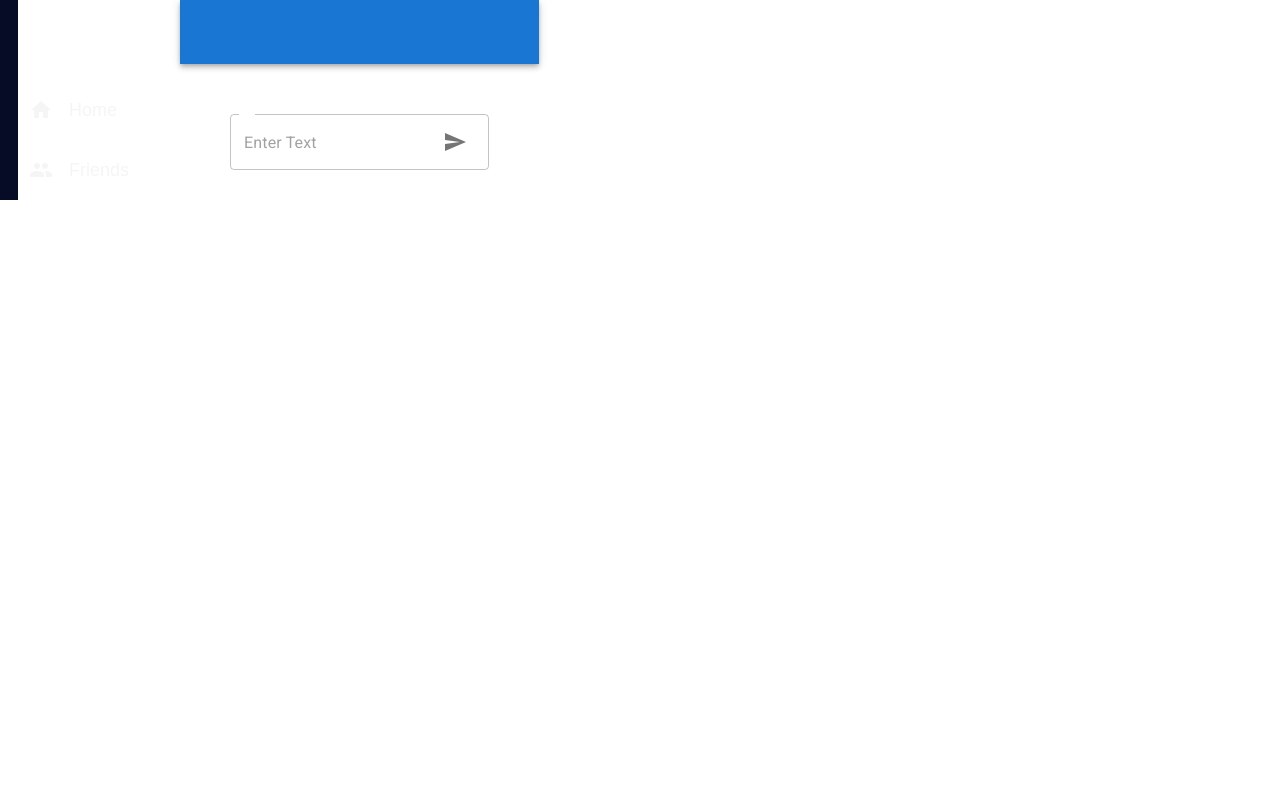
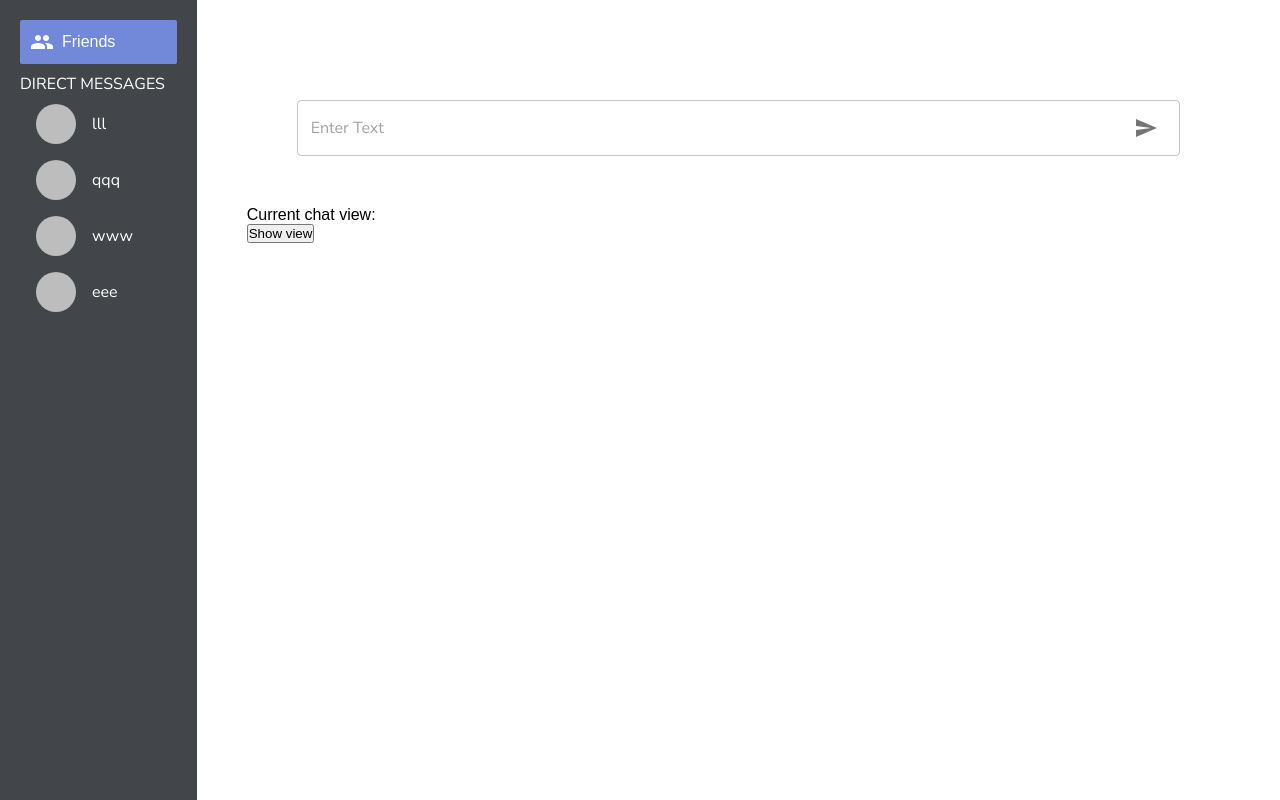
Before and after one commit to KevinBui33/Discord-for-Coders, a React (Create React App) app in the folder client/: page /dashboard in a window 1280 px wide. Built offline with nearby package versions, Linux system fonts and the light colour scheme; no server answers; sample sign-in values are in the browser's storage.

Commit message:
WIP - dashboard

```diff
--- a/client/src/App.js
+++ b/client/src/App.js
@@ -6,12 +6,31 @@ import Chat from "./Components/Chat/Chat";
 import { SocketProvider } from "./Context/SocketProvider";
 import RequireAuth from "./Components/Auth/RequireAuth";
 import Dashboard from "./Components/DashBoard/Dashboard";
+import { ThemeProvider } from "@emotion/react";
+import { createTheme } from "@mui/material";
 
 // Discord colors https://www.color-hex.com/color-palette/28549
+
+const theme = createTheme({
+  overrides: {},
+  palette: {
+    primary: {
+      main: "#7289da",
+    },
+  },
+  typography: {
+    fontFamily: "'Nunito Sans', 'sans-serif'",
+    fontSize: 14,
+    fontWeightLight: 400,
+    fontWeightRegular: 500,
+    fontWeightMedium: 600,
+  },
+});
 
 function App() {
   return (
     <SocketProvider>
+      <ThemeProvider theme={theme}>
         <BrowserRouter>
           <Routes>
             <Route path="/">
@@ -26,6 +45,7 @@ function App() {
             </Route>
           </Routes>
         </BrowserRouter>
+      </ThemeProvider>
     </SocketProvider>
   );
 }
--- a/client/src/Components/DashBoard/Dashboard.css
+++ b/client/src/Components/DashBoard/Dashboard.css
@@ -7,3 +7,11 @@
   display: flex;
   height: 100vh;
 }
+
+.sidebar {
+  flex: 0.2;
+}
+
+.chat {
+  flex: 1;
+}
--- a/client/src/Components/DashBoard/Dashboard.js
+++ b/client/src/Components/DashBoard/Dashboard.js
@@ -1,21 +1,32 @@
 import React from "react";
 import "./Dashboard.css";
-import { useSelector } from "react-redux";
+import { useDispatch, useSelector } from "react-redux";
 import { selectCurrentToken } from "../../features/authSlice";
 import Chat from "../Chat/Chat";
-import NavBar from "../Navbar";
 import SideBar from "../SideBar/SideBar";
+import Friends from "../Friend/Friends";
+import { setCurrentView } from "../../features/chat/chatSlice";
 
 const Dashboard = () => {
+  const dispatch = useDispatch();
+  const { activeView } = useSelector((state) => state.chat);
+
   return (
     <div className="dashboard">
       <div className="dashboard-container">
-        <div className="sidebar-container">
+        <div className="sidebar">
           <SideBar />
         </div>
-        <div className="message-container">
-          <NavBar />
-          <Chat />
+        <div className="chat">
+          {activeView === "friends" ? <Friends /> : <Chat />}
+          <p>Current chat view: {activeView}</p>
+          <button
+            onClick={() => {
+              dispatch(setCurrentView({ view: "friends" }));
+            }}
+          >
+            Show view
+          </button>
         </div>
       </div>
     </div>
--- a/client/src/Components/Navbar.js
+++ /dev/null
@@ -1,18 +0,0 @@
-import React from "react";
-import { AppBar, Box, Button, Container, Menu, Toolbar } from "@mui/material";
-
-// TODO: Show the clicked person (who they are looking at rn) on the bar
-
-function NavBar() {
-  return (
-    <AppBar position="static">
-      <Container>
-        <Toolbar>
-          <Box sx={{ display: { md: "flex" } }}></Box>
-        </Toolbar>
-      </Container>
-    </AppBar>
-  );
-}
-
-export default NavBar;
--- a/client/src/Components/SideBar/SideBar.css
+++ b/client/src/Components/SideBar/SideBar.css
@@ -1,42 +1,30 @@
-.nav-menu {
-  background-color: #060b26;
-  height: auto;
-  padding: 0;
-  width: 10%;
-  display: flex;
-  justify-content: center;
+.sidebar-container {
+  background-color: #424549;
+  height: 100%;
+  color: white;
+  padding: 2.5vh;
 }
 
-.nav-text {
+.friend-btn {
+  width: 100%;
+  background-color: #7289da;
+  background-repeat: no-repeat;
+  border: none;
+  cursor: pointer;
+  border-radius: 2px;
+  transition: background-color ease-out 100ms;
   display: flex;
-  justify-content: start;
+  text-align: center;
   align-items: center;
-  list-style: none;
-  height: 60px;
-  padding: 0px 20px;
+  padding: 10px;
+  color: white;
+  font-size: medium;
+  gap: 1vh;
 }
 
-.nav-text:hover {
-  background-color: #1a83ff;
-  border-radius: 4px;
+.friend-btn:hover {
+  background-color: rgb(168, 168, 168);
 }
 
-.nav-text a {
-  text-decoration: none;
-  color: #f5f5f5;
-  font-size: 18px;
-  width: 100%;
-  height: 100%;
-  display: flex;
-  align-items: center;
+.user-list {
 }
-
-.nav-menu-items {
-  width: 100%;
-  padding: 0px 20px;
-  margin-top: 5rem;
-}
-
-span {
-  margin-left: 16px;
-}
--- a/client/src/Components/SideBar/SideBar.js
+++ b/client/src/Components/SideBar/SideBar.js
@@ -1,22 +1,55 @@
+import React, { useEffect, useState } from "react";
+import { Link } from "react-router-dom";
+import {
+  Avatar,
+  Button,
+  List,
+  ListItem,
+  ListItemAvatar,
+  ListItemButton,
+  ListItemText,
+  Typography,
+} from "@mui/material";
+import GroupIcon from "@mui/icons-material/Group";
 import "./SideBar.css";
-import React from "react";
-import { SideBarList } from "./SideBarLinks";
-import { Link } from "react-router-dom";
+
+const test = [
+  { username: "lll" },
+  { username: "qqq" },
+  { username: "www" },
+  { username: "eee" },
+];
 
 function SideBar() {
+  const [userList, setUserList] = useState([]);
+
+  useEffect(() => {
+    setUserList(test);
+  }, []);
+
   return (
-    <nav className="nav-menu">
-      <ul className="nav-menu-items">
-        {SideBarList.map((item, index) => (
-          <li key={index} className="nav-text">
-            <Link to={item.path}>
-              {item.icon}
-              <span>{item.title}</span>
-            </Link>
-          </li>
-        ))}
-      </ul>
-    </nav>
+    <div className="sidebar-container">
+      <div className="sidebar-buttons">
+        <button className="friend-btn">
+          <GroupIcon />
+          Friends
+        </button>
+      </div>
+      <div className="user-list">
+        <List>
+          <Typography>DIRECT MESSAGES</Typography>
+          {userList.map((item, index) => (
+            <ListItemButton key={index}>
+              <ListItemAvatar>
+                <Avatar> </Avatar>
+              </ListItemAvatar>
+              <ListItemText>{item.username}</ListItemText>
+            </ListItemButton>
+          ))}
+        </List>
+      </div>
+      <div className="user-options"></div>
+    </div>
   );
 }
 
--- a/client/src/Components/SideBar/SideBarLinks.js
+++ /dev/null
@@ -1,15 +0,0 @@
-import HomeIcon from "@mui/icons-material/Home";
-import GroupIcon from "@mui/icons-material/Group";
-
-export const SideBarList = [
-  {
-    title: "Home",
-    path: "/dashboard/chat",
-    icon: <HomeIcon />,
-  },
-  {
-    title: "Friends",
-    path: "/dashboard/friends",
-    icon: <GroupIcon />,
-  },
-];
--- /dev/null
+++ b/client/src/features/chat/chatSlice.js
@@ -0,0 +1,19 @@
+const { createSlice } = require("@reduxjs/toolkit");
+
+const chatSlice = createSlice({
+  name: "chat",
+  initialState: {
+    activeView: "",
+  },
+  reducers: {
+    setCurrentView: (state, action) => {
+      const { view } = action.payload;
+      state.activeView = view;
+    },
+  },
+});
+
+export const { setCurrentView } = chatSlice.actions;
+export default chatSlice.reducer;
+
+export const selectCurrentView = (state) => state.chat.activeView;
--- a/client/src/features/store.js
+++ b/client/src/features/store.js
@@ -1,11 +1,13 @@
 import { configureStore } from "@reduxjs/toolkit";
 import { apiSlice } from "../api/apiSlice";
 import authReducer from "./authSlice";
+import chatReducer from "./chat/chatSlice";
 
 export const store = configureStore({
   reducer: {
     [apiSlice.reducerPath]: apiSlice.reducer,
     auth: authReducer,
+    chat: chatReducer,
   },
   middleware: (getDefaultMiddleware) =>
     getDefaultMiddleware().concat(apiSlice.middleware),
--- a/client/src/index.css
+++ b/client/src/index.css
@@ -1,3 +1,6 @@
+@import url("https://fonts.googleapis.com/css2?family=Nunito:ital,wght@0,400;1,200&display=swap");
+@import url("https://fonts.googleapis.com/css2?family=Nunito+Sans&display=swap");
+
 html,
 body {
   margin: 0;
```
Also changed, not shown: client/src/AppLayout.js (deleted, +0 -18 lines). Lines whose indentation alone changed are shown as unchanged.
